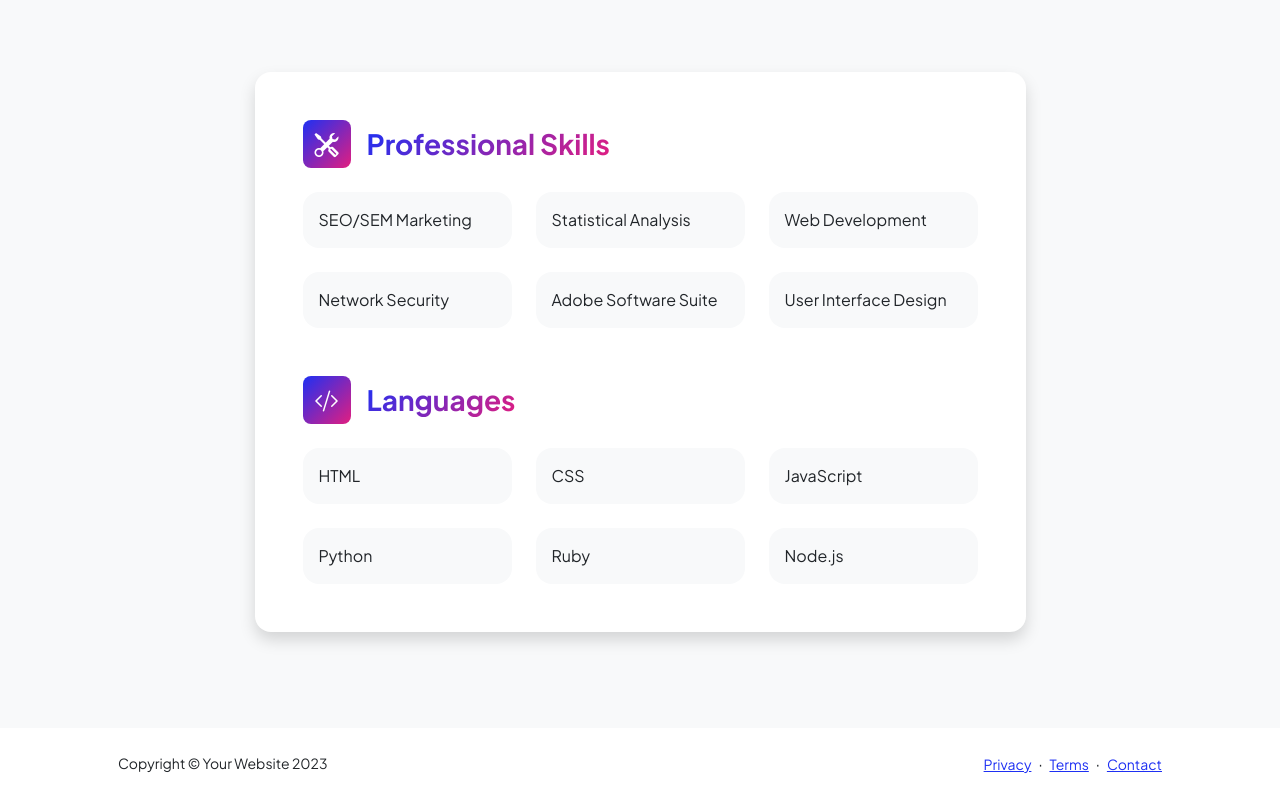
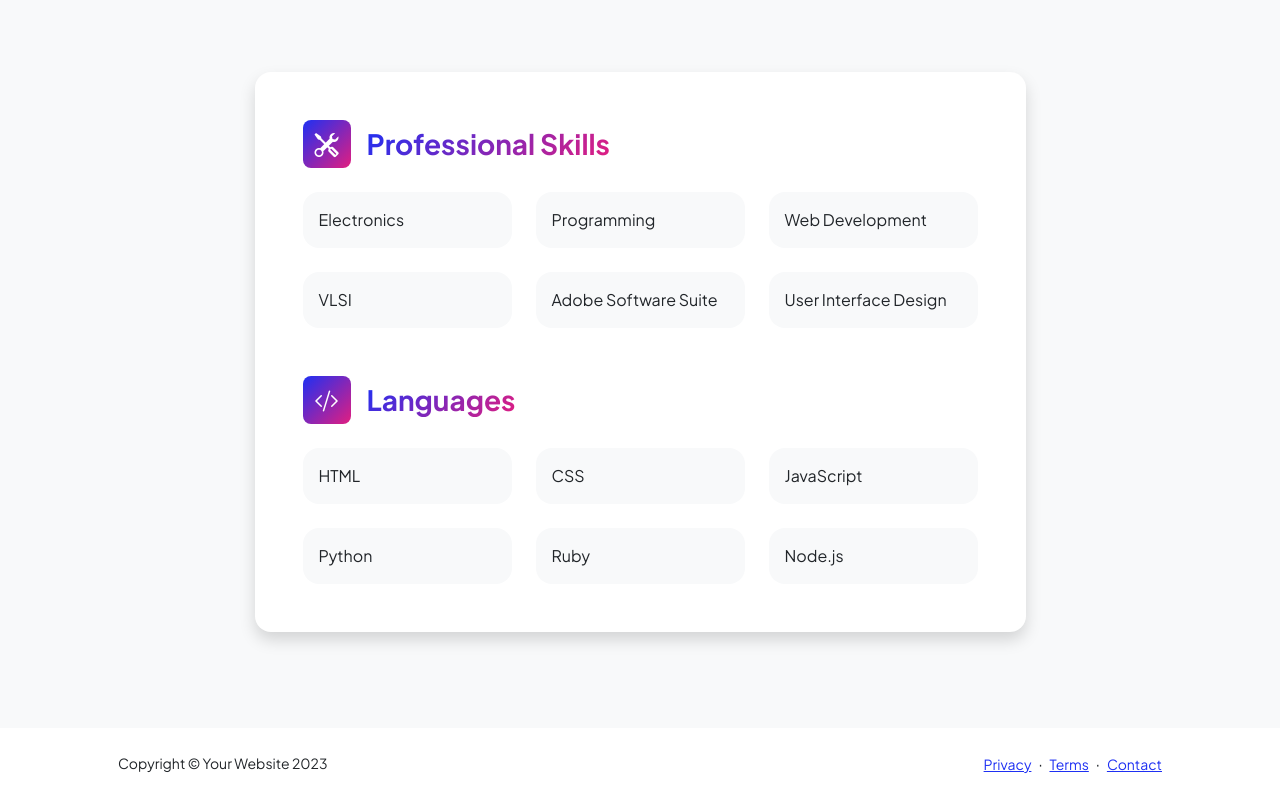
Before and after one commit to kam0561/portfolio, a plain HTML site: page resume.html in a window 1280 px wide. Shown: the part 1594-2394 px from the top of the page. Drawn offline with nearby package versions, Linux system fonts and the light colour scheme.

Commit message:
prof skills

```diff
--- a/resume.html
+++ b/resume.html
@@ -147,12 +147,12 @@
                                             <h3 class="fw-bolder mb-0"><span class="text-gradient d-inline">Professional Skills</span></h3>
                                         </div>
                                         <div class="row row-cols-1 row-cols-md-3 mb-4">
-                                            <div class="col mb-4 mb-md-0"><div class="d-flex align-items-center bg-light rounded-4 p-3 h-100">SEO/SEM Marketing</div></div>
-                                            <div class="col mb-4 mb-md-0"><div class="d-flex align-items-center bg-light rounded-4 p-3 h-100">Statistical Analysis</div></div>
+                                            <div class="col mb-4 mb-md-0"><div class="d-flex align-items-center bg-light rounded-4 p-3 h-100">Electronics </div></div>
+                                            <div class="col mb-4 mb-md-0"><div class="d-flex align-items-center bg-light rounded-4 p-3 h-100">Programming</div></div>
                                             <div class="col"><div class="d-flex align-items-center bg-light rounded-4 p-3 h-100">Web Development</div></div>
                                         </div>
                                         <div class="row row-cols-1 row-cols-md-3">
-                                            <div class="col mb-4 mb-md-0"><div class="d-flex align-items-center bg-light rounded-4 p-3 h-100">Network Security</div></div>
+                                            <div class="col mb-4 mb-md-0"><div class="d-flex align-items-center bg-light rounded-4 p-3 h-100">VLSI</div></div>
                                             <div class="col mb-4 mb-md-0"><div class="d-flex align-items-center bg-light rounded-4 p-3 h-100">Adobe Software Suite</div></div>
                                             <div class="col"><div class="d-flex align-items-center bg-light rounded-4 p-3 h-100">User Interface Design</div></div>
                                         </div>
```
